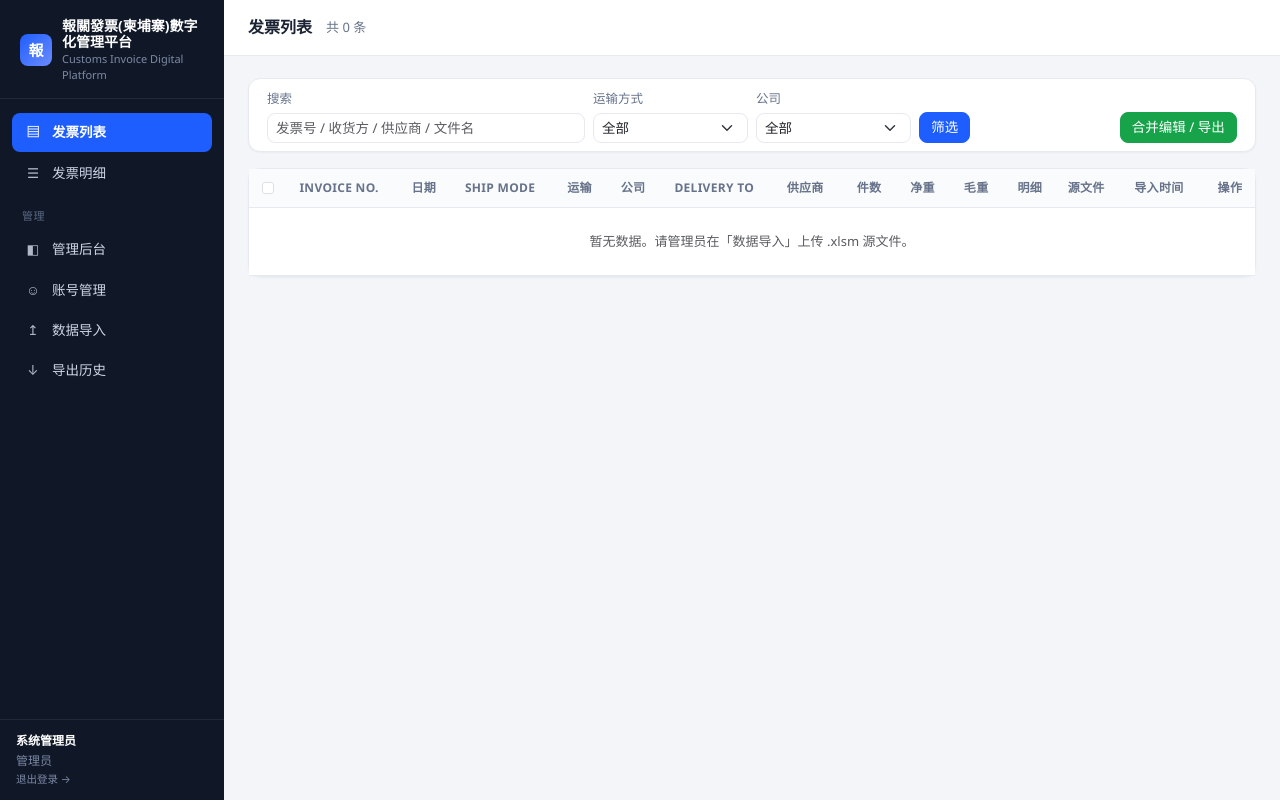
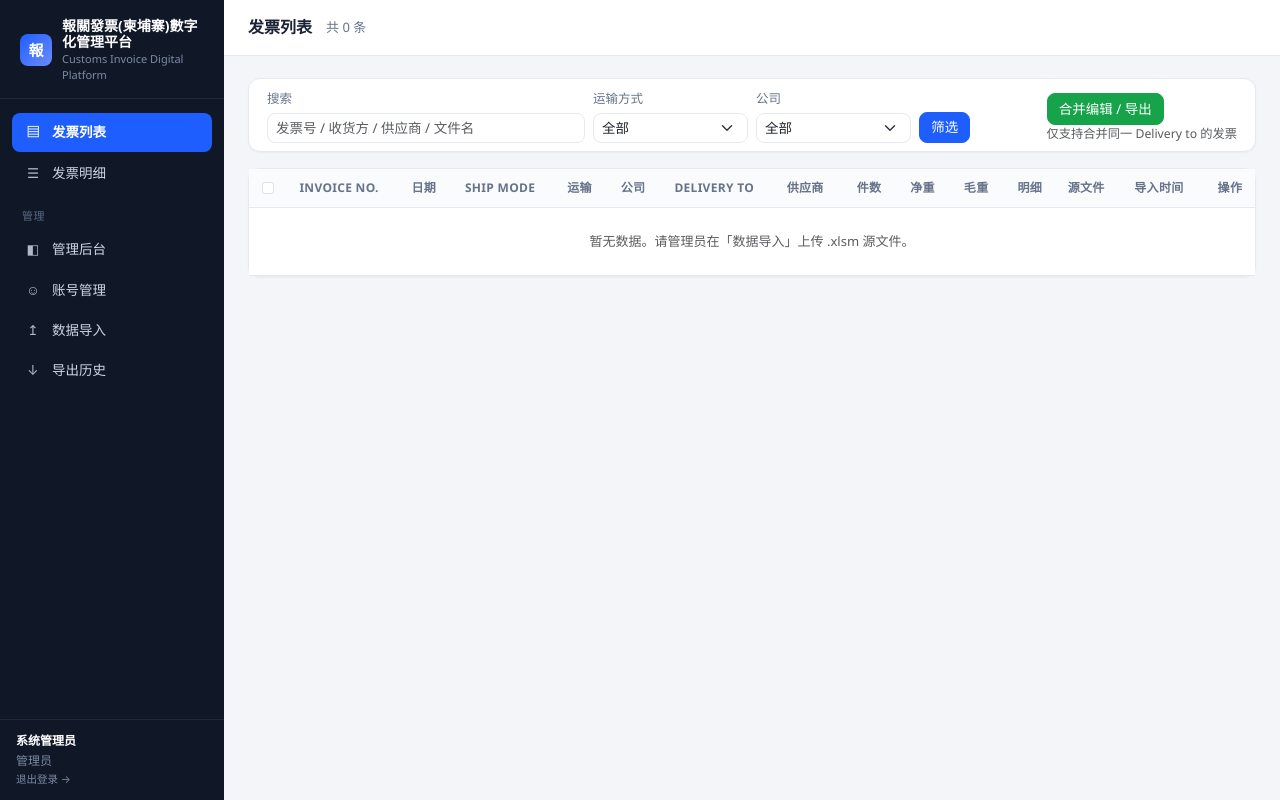
Before and after one commit to yoki741/Customs-Invoice-Digital-Platform, a FastAPI app: page /invoices in a window 1280 px wide. Run offline with FastAPI, Linux system fonts and the light colour scheme; the visitor is signed in with stand-in values (Sample User, id 1); some libraries are stand-ins or nearby versions.

Commit message:
[2026-10-15][FIX] 修复编辑页抬头不居中 + 合并导出勾选提示
- exporter.py: _write_header 拆掉 A1:J1/A2:J2 合并区写完抬头后漏了重新合并，
  导致 Univer 预览里公司名只在单列内居中、左侧被裁。对齐 EXE 版补齐
  A3/A4 清空、清 hyperlink、重新 merge A1:J1 / A2:J2。
- invoices.html: 勾选多张发票点合并编辑前，前端校验 Delivery to 是否一致，
  不一致时弹窗提示各公司张数，按钮下方加说明文字。

```diff
--- a/webapp/templates/invoices.html
+++ b/webapp/templates/invoices.html
@@ -42,6 +42,7 @@
       </div>
       <div class="col-auto ms-auto">
         <button type="button" class="btn btn-success btn-sm" onclick="openSelected()">合并编辑 / 导出</button>
+        <div class="form-text mt-0">仅支持合并同一 Delivery to 的发票</div>
       </div>
     </form>
   </div>
@@ -73,7 +74,8 @@
         <tbody>
           {% for r in rows %}
           <tr>
-            <td><input type="checkbox" class="form-check-input row-check" value="{{ r.id }}"></td>
+            <td><input type="checkbox" class="form-check-input row-check" value="{{ r.id }}"
+                      data-delivery="{{ r.delivery_to or '' }}"></td>
             <td class="fw-semibold">{{ r.invoice_no or '-' }}</td>
             <td>{{ r.invoice_date or '-' }}</td>
             <td>{{ r.ship_mode or '-' }}</td>
@@ -123,9 +125,21 @@
   document.querySelectorAll('.row-check').forEach(c => { c.checked = box.checked; });
 }
 function openSelected() {
-  const ids = [...document.querySelectorAll('.row-check:checked')].map(c => c.value);
-  if (!ids.length) { alert('请先勾选要编辑的发票（可多选合并导出）'); return; }
-  window.location.href = '/invoices/edit?ids=' + ids.join(',');
+  const boxes = [...document.querySelectorAll('.row-check:checked')];
+  if (!boxes.length) { alert('请先勾选要编辑的发票（可多选合并导出）'); return; }
+  const groups = {};
+  boxes.forEach(c => {
+    const key = (c.dataset.delivery || '').trim() || '(未填写)';
+    (groups[key] = groups[key] || []).push(c.value);
+  });
+  const names = Object.keys(groups);
+  if (names.length > 1) {
+    const detail = names.map(n => `${n}：${groups[n].length} 张`).join('\n');
+    alert('只能合并同一 Delivery to 的发票，当前选中涉及：\n\n' + detail +
+          '\n\n请只勾选 Delivery to 相同的发票后再试。');
+    return;
+  }
+  window.location.href = '/invoices/edit?ids=' + boxes.map(c => c.value).join(',');
 }
 </script>
 {% endblock %}
```
Also changed, not shown: core/exporter.py (+10 -0 lines).
